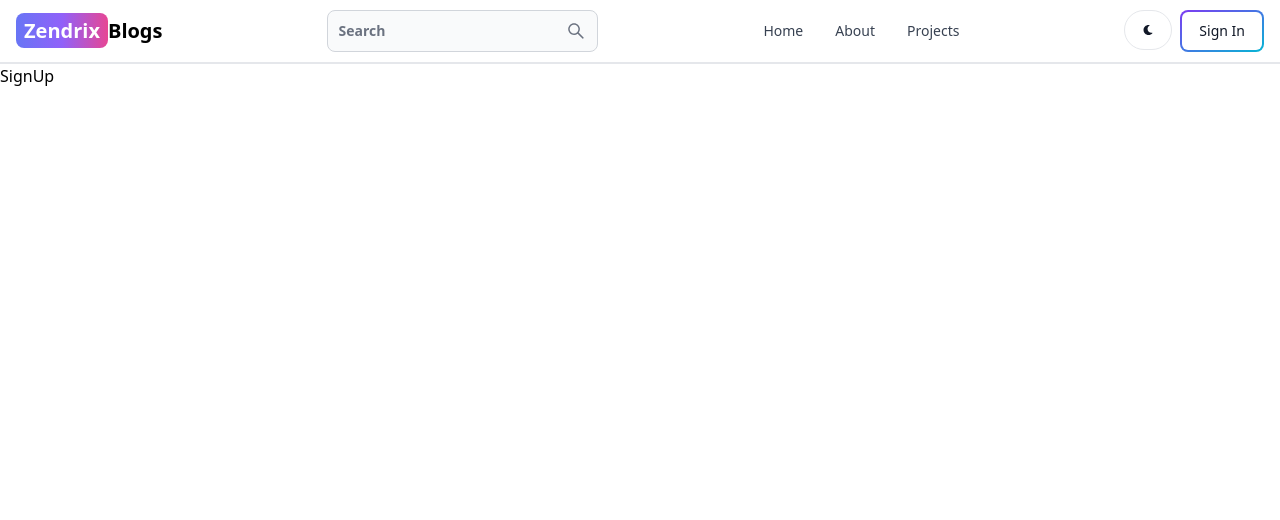
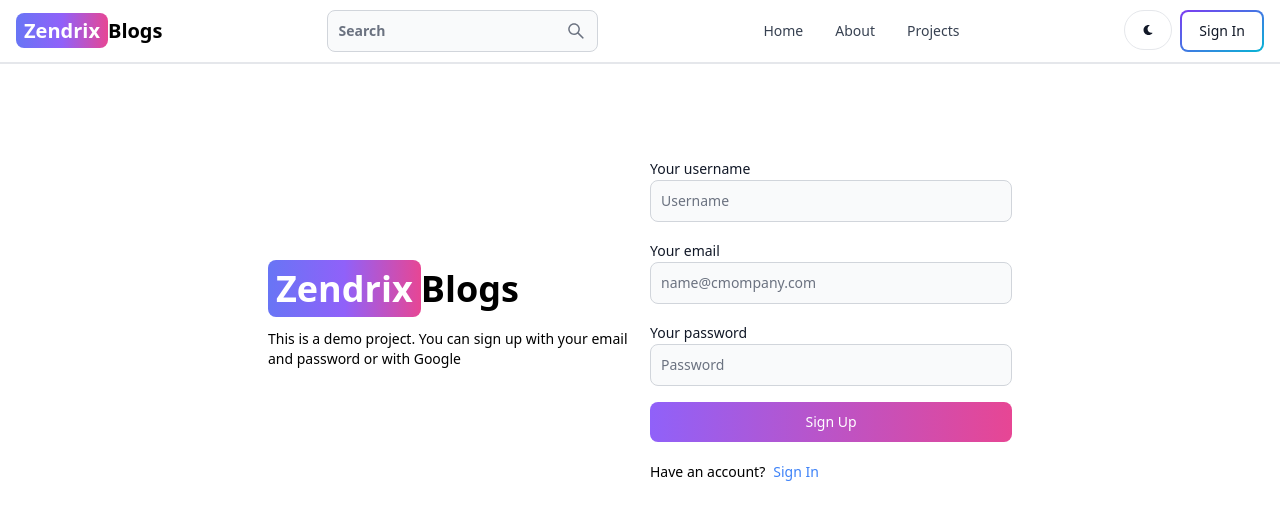
Before and after one commit to SaqlainZaidi1109/mern-blog, a React (Vite) app in the folder client/: page /sign-up in a window 1280 px wide. Shown: the top 520 px of the page. Built offline with nearby package versions, Linux system fonts and the light colour scheme.

Commit message:
create sign up page UI

```diff
--- a/client/src/pages/SignUp.jsx
+++ b/client/src/pages/SignUp.jsx
@@ -1,7 +1,41 @@
 import React from 'react'
+import { Navbar, TextInput, Button, Label } from "flowbite-react";
+import { Link } from 'react-router-dom'
 
 export default function SignUp() {
   return (
-    <div>SignUp</div>
+    <div className='min-h-screen mt-20'>
+      <div className='flex p-3 max-w-3xl mx-auto flex-col md:flex-row md:items-center gap-5'>
+      {/* left side */}
+      <div className="flex-1"> {/* /flex-1 for equally distributing both sides */}
+         <Link className='font-bold dark:text-white text-4xl'>
+         {/* <img src="https://static.vecteezy.com/system/resources/previews/013/643/516/large_2x/colorfull-letter-z-in-3d-style-text-effect-free-png.png" class="h-8" alt="Flowbite Logo" /> */}
+            <span className='px-2 py-1 bg-gradient-to-r from-indigo-500 via-purple-500 to-pink-500 rounded-lg text-white' >Zendrix</span>Blogs
+        </Link>
+        <p className='text-sm mt-5'>This is a demo project. You can sign up with your email and password or with Google</p>
+      </div>
+      {/* right side */}
+      <div className="flex-1">
+        <form className='flex flex-col gap-4'>
+          <div>
+            <Label value='Your username'/>
+            <TextInput placeholder='Username' type='text' id='username'/>
+          </div>
+          <div>
+            <Label value='Your email'/>
+            <TextInput placeholder='name@cmompany.com' type='text' id='email'/>
+          </div>
+          <div>
+            <Label value='Your password'/>
+            <TextInput placeholder='Password' type='text' id='password'/>
+          </div>
+           <Button gradientDuoTone='purpleToPink' type='submit'>Sign Up</Button>
+        </form>
+        <div className='flex gap-2 text-sm mt-5'><span>Have an account?</span>
+        <Link to='/sign-in' className='text-blue-500'>Sign In</Link>
+        </div>
+      </div>
+      </div>
+    </div>
   )
 }
```
